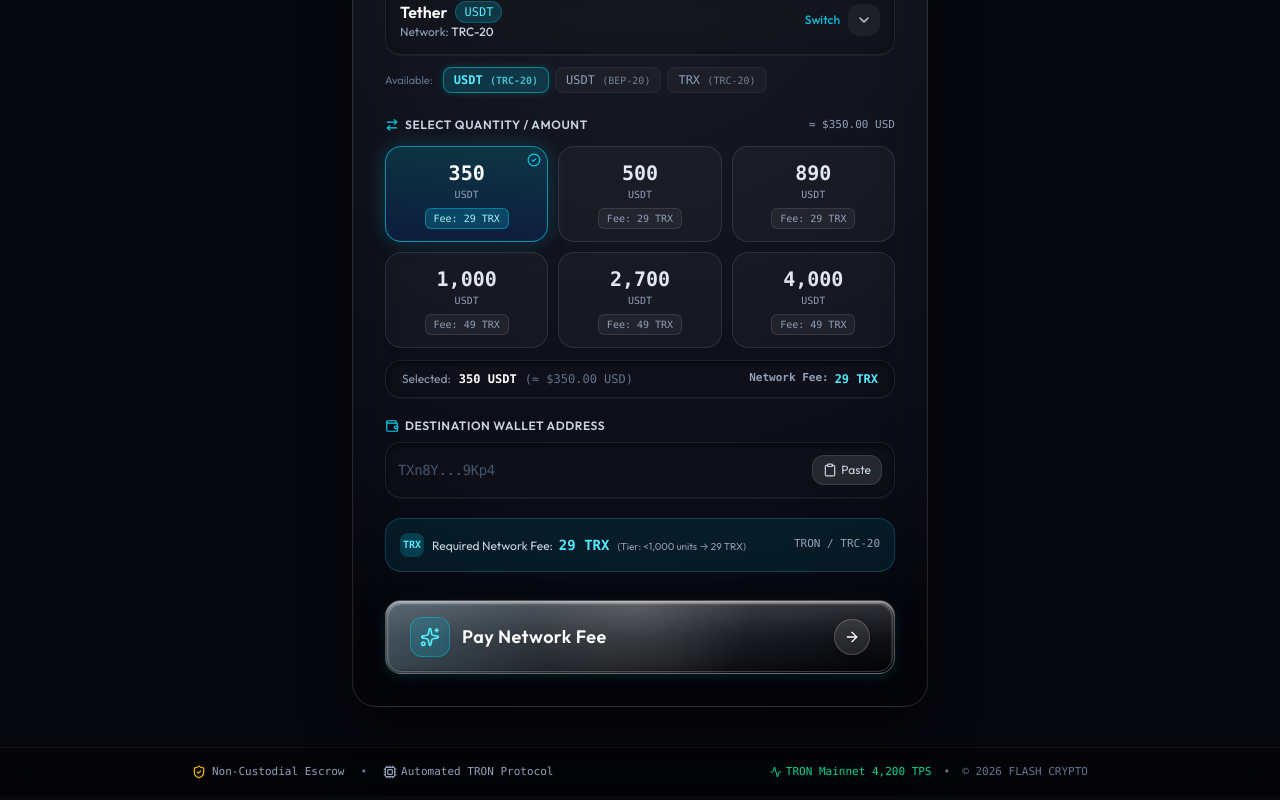
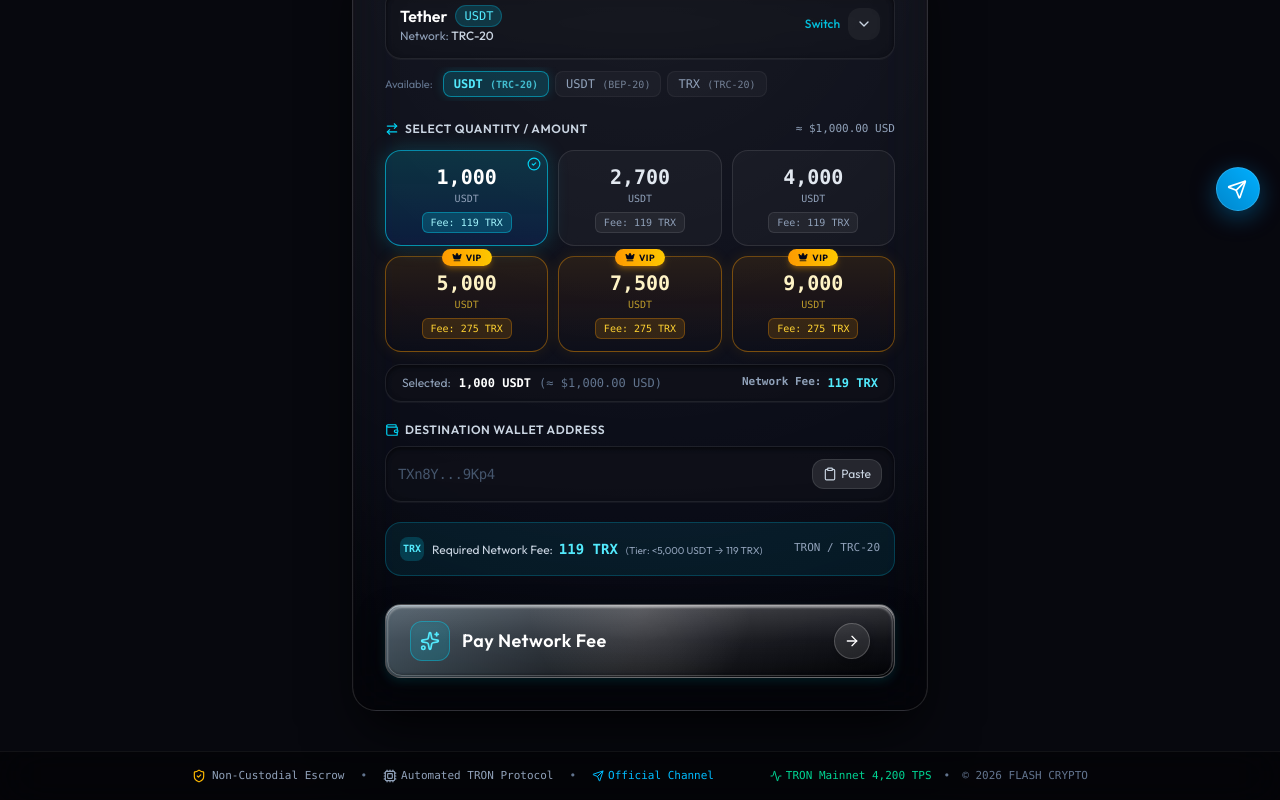
Before and after one commit to robloxdotone-lab/FLASH, a React (Vite) app: page / in a window 1280 px wide. Shown: the part 569-1369 px from the top of the page. Built offline with nearby package versions, Linux system fonts and the light colour scheme.

Commit message:
feat: update crypto tiers and enhance UI styling
- Update default and minimum crypto amounts for USDT and TRX
- Introduce VIP order styling with dynamic UI accents
- Add Telegram support link in the footer
- Refine header and layout consistency

```diff
--- a/src/App.tsx
+++ b/src/App.tsx
@@ -4,8 +4,9 @@ import { Header } from './components/Header';
 import { FlashLiveStats } from './components/FlashLiveStats';
 import { CryptoOrderForm } from './components/CryptoOrderForm';
 import { FeePaymentView } from './components/FeePaymentView';
+import { TelegramFloatingButton } from './components/TelegramFloatingButton';
 import { OrderState } from './types';
-import { ShieldCheck, Cpu, Activity, Globe } from 'lucide-react';
+import { ShieldCheck, Cpu, Activity, Globe, Send } from 'lucide-react';
 
 export default function App() {
   const [currentView, setCurrentView] = useState<'form' | 'payment'>('form');
@@ -83,7 +84,7 @@ export default function App() {
       {/* Footer Minimalist Bar */}
       <footer className="w-full border-t border-white/[0.06] bg-black/40 backdrop-blur-xl py-4 px-4 relative z-10">
         <div className="max-w-4xl mx-auto flex flex-col sm:flex-row items-center justify-between gap-3 text-[11px] text-slate-500 font-mono">
-          <div className="flex items-center gap-4">
+          <div className="flex flex-wrap items-center justify-center sm:justify-start gap-4">
             <span className="flex items-center gap-1.5 text-slate-400">
               <ShieldCheck className="w-3.5 h-3.5 text-amber-400" />
               Non-Custodial Escrow
@@ -93,6 +94,17 @@ export default function App() {
               <Cpu className="w-3.5 h-3.5 text-slate-400" />
               Automated TRON Protocol
             </span>
+            <span className="hidden sm:inline">•</span>
+            <a
+              id="footer-telegram-link"
+              href="https://t.me/flashcryptodev"
+              target="_blank"
+              rel="noopener noreferrer"
+              className="flex items-center gap-1 text-sky-400 hover:text-sky-300 transition-colors"
+            >
+              <Send className="w-3 h-3 text-sky-400" />
+              Official Channel
+            </a>
           </div>
 
           <div className="flex items-center gap-3">
@@ -105,6 +117,9 @@ export default function App() {
           </div>
         </div>
       </footer>
+
+      {/* High-Attention Floating "Join Channel" Button with Pulse Animation */}
+      <TelegramFloatingButton />
     </div>
   );
 }
--- a/src/components/CryptoOrderForm.tsx
+++ b/src/components/CryptoOrderForm.tsx
@@ -9,6 +9,7 @@ import {
   AlertCircle,
   ArrowRightLeft,
   Sparkles,
+  Crown,
 } from 'lucide-react';
 import { CryptoAsset, OrderState } from '../types';
 import { POPULAR_CRYPTOS } from '../data/cryptos';
@@ -19,16 +20,20 @@ interface CryptoOrderFormProps {
   onProceedToPayment: (order: OrderState) => void;
 }
 
-export const PRESET_AMOUNTS = [350, 500, 890, 1000, 2700, 4000] as const;
+export const USDT_PRESET_AMOUNTS = [1000, 2700, 4000, 5000, 7500, 9000] as const;
+export const TRX_PRESET_AMOUNTS = [5000, 10000, 20000, 30000, 40000, 50000] as const;
 
 export const CryptoOrderForm: React.FC<CryptoOrderFormProps> = ({
   onProceedToPayment,
 }) => {
   const [selectedCrypto, setSelectedCrypto] = useState<CryptoAsset>(POPULAR_CRYPTOS[0]); // Default to USDT TRC20
-  const [amount, setAmount] = useState<string>('350');
+  const [amount, setAmount] = useState<string>('1000');
   const [destinationAddress, setDestinationAddress] = useState<string>('');
   const [isModalOpen, setIsModalOpen] = useState<boolean>(false);
   const [errorMsg, setErrorMsg] = useState<string | null>(null);
+
+  const isTrxAsset = selectedCrypto.id === 'trx-trc20' || selectedCrypto.symbol === 'TRX';
+  const currentPresets = isTrxAsset ? TRX_PRESET_AMOUNTS : USDT_PRESET_AMOUNTS;
 
   // Calculate approximate USD value
   const numAmount = parseFloat(amount) || 0;
@@ -37,8 +42,22 @@ export const CryptoOrderForm: React.FC<CryptoOrderFormProps> = ({
     { minimumFractionDigits: 2, maximumFractionDigits: 2 }
   );
 
-  // Dynamic fee calculation based on quantity: < 1000 -> 29 TRX, >= 1000 -> 49 TRX
-  const feeAmount = numAmount >= 1000 ? 49 : 29;
+  // Dynamic fee calculation:
+  // For TRX: Tier 1 (< 25,000 TRX) -> 79 TRX, Tier 2 (>= 25,000 TRX) -> 190 TRX
+  // For USDT: Tier 1 (< 5,000 USDT) -> 119 TRX, Tier 2 (>= 5,000 USDT) -> 275 TRX (VIP)
+  const feeAmount = isTrxAsset
+    ? (numAmount >= 25000 ? 190 : 79)
+    : (numAmount >= 5000 ? 275 : 119);
+
+  const handleSelectCrypto = (c: CryptoAsset) => {
+    setSelectedCrypto(c);
+    const newIsTrx = c.id === 'trx-trc20' || c.symbol === 'TRX';
+    const newPresets = newIsTrx ? TRX_PRESET_AMOUNTS : USDT_PRESET_AMOUNTS;
+    if (!(newPresets as readonly number[]).includes(numAmount)) {
+      setAmount(newPresets[0].toString());
+    }
+    setErrorMsg(null);
+  };
 
   const handlePasteAddress = async () => {
     try {
@@ -57,8 +76,9 @@ export const CryptoOrderForm: React.FC<CryptoOrderFormProps> = ({
       setErrorMsg('Please select a valid quantity.');
       return;
     }
-    if (!PRESET_AMOUNTS.includes(numAmount as any)) {
-      setErrorMsg('Please choose one of the available amounts: 350, 500, 890, 1000, 2700, or 4000.');
+    const validPresets = isTrxAsset ? (TRX_PRESET_AMOUNTS as readonly number[]) : (USDT_PRESET_AMOUNTS as readonly number[]);
+    if (!validPresets.includes(numAmount)) {
+      setErrorMsg(`Please choose one of the available amounts: ${validPresets.map((v) => v.toLocaleString()).join(', ')}.`);
       return;
     }
     if (!destinationAddress.trim()) {
@@ -156,10 +176,7 @@ export const CryptoOrderForm: React.FC<CryptoOrderFormProps> = ({
                 <button
                   key={coin.id}
                   type="button"
-                  onClick={() => {
-                    setSelectedCrypto(coin);
-                    setErrorMsg(null);
-                  }}
+                  onClick={() => handleSelectCrypto(coin)}
                   className={`
                     px-2.5 py-1 rounded-lg text-xs font-mono transition-all shrink-0 cursor-pointer
                     ${
@@ -175,7 +192,7 @@ export const CryptoOrderForm: React.FC<CryptoOrderFormProps> = ({
             </div>
           </div>
 
-          {/* SECTION 2: Amount Selection (350, 500, 890, 1000, 2700, 4000) */}
+          {/* SECTION 2: Amount Selection (Currency-specific presets) */}
           <div className="space-y-3">
             <div className="flex items-center justify-between">
               <label className="text-xs font-semibold uppercase tracking-wider text-slate-300 flex items-center gap-1.5">
@@ -189,9 +206,13 @@ export const CryptoOrderForm: React.FC<CryptoOrderFormProps> = ({
 
             {/* 6 Preset Quantity Cards */}
             <div className="grid grid-cols-3 gap-2.5">
-              {PRESET_AMOUNTS.map((val) => {
+              {currentPresets.map((val) => {
                 const isSelected = numAmount === val;
-                const tierFee = val >= 1000 ? 49 : 29;
+                const isVipGold = !isTrxAsset && val >= 5000;
+                const tierFee = isTrxAsset
+                  ? (val >= 25000 ? 190 : 79)
+                  : (val >= 5000 ? 275 : 119);
+
                 return (
                   <button
                     key={val}
@@ -203,31 +224,49 @@ export const CryptoOrderForm: React.FC<CryptoOrderFormProps> = ({
                     className={`
                       relative p-3 rounded-2xl flex flex-col items-center justify-center transition-all cursor-pointer border text-center group
                       ${
-                        isSelected
+                        isVipGold
+                          ? isSelected
+                            ? 'bg-gradient-to-b from-amber-500/30 via-yellow-600/20 to-amber-950/40 border-amber-400 shadow-[0_0_25px_rgba(245,158,11,0.4)]'
+                            : 'bg-gradient-to-b from-amber-500/10 via-amber-900/10 to-transparent border-amber-500/40 hover:border-amber-400/80 hover:bg-amber-500/15 shadow-[0_0_15px_rgba(245,158,11,0.1)]'
+                          : isSelected
                           ? 'bg-gradient-to-b from-cyan-500/20 to-blue-600/15 border-cyan-400/60 shadow-[0_0_20px_rgba(6,182,212,0.25)]'
                           : 'bg-white/[0.03] hover:bg-white/[0.07] border-white/10 hover:border-white/20'
                       }
                     `}
                   >
+                    {/* VIP Badge Ribbon on Top */}
+                    {isVipGold && (
+                      <div className="absolute -top-2 px-2.5 py-0.5 rounded-full bg-gradient-to-r from-amber-500 to-yellow-400 text-slate-950 font-extrabold text-[9px] uppercase tracking-wider flex items-center gap-1 shadow-md shadow-amber-500/30">
+                        <Crown className="w-2.5 h-2.5 fill-current" />
+                        <span>VIP</span>
+                      </div>
+                    )}
+
                     {isSelected && (
-                      <div className="absolute top-1.5 right-1.5 text-cyan-400">
+                      <div className={`absolute top-1.5 right-1.5 ${isVipGold ? 'text-amber-400' : 'text-cyan-400'}`}>
                         <CheckCircle2 className="w-3.5 h-3.5" />
                       </div>
                     )}
                     <span
                       className={`text-lg sm:text-xl font-bold font-mono ${
-                        isSelected ? 'text-white' : 'text-slate-200 group-hover:text-white'
+                        isVipGold
+                          ? isSelected ? 'text-amber-200' : 'text-amber-100 group-hover:text-white'
+                          : isSelected ? 'text-white' : 'text-slate-200 group-hover:text-white'
                       }`}
                     >
                       {val.toLocaleString()}
                     </span>
-                    <span className="text-[10px] text-slate-400 font-mono">
+                    <span className={`text-[10px] font-mono ${isVipGold ? 'text-amber-300/70' : 'text-slate-400'}`}>
                       {selectedCrypto.symbol}
                     </span>
 
                     <div
                       className={`mt-1.5 px-2 py-0.5 rounded-md text-[10px] font-mono font-medium border ${
-                        isSelected
+                        isVipGold
+                          ? isSelected
+                            ? 'bg-amber-400/25 border-amber-300/50 text-amber-200 font-bold'
+                            : 'bg-amber-500/15 border-amber-500/30 text-amber-300'
+                          : isSelected
                           ? 'bg-cyan-400/20 border-cyan-400/40 text-cyan-200'
                           : 'bg-white/5 border-white/10 text-slate-400'
                       }`}
@@ -295,23 +334,49 @@ export const CryptoOrderForm: React.FC<CryptoOrderFormProps> = ({
           </div>
 
           {/* Network Fee Banner Notice */}
-          <div className="p-3.5 rounded-2xl bg-cyan-500/10 border border-cyan-500/25 flex items-center justify-between text-xs">
+          <div
+            className={`p-3.5 rounded-2xl flex items-center justify-between text-xs transition-colors duration-300 ${
+              !isTrxAsset && numAmount >= 5000
+                ? 'bg-amber-500/10 border border-amber-500/35 shadow-[0_0_20px_rgba(245,158,11,0.12)]'
+                : 'bg-cyan-500/10 border border-cyan-500/25'
+            }`}
+          >
             <div className="flex items-center gap-2">
-              <div className="w-6 h-6 rounded-lg bg-cyan-400/20 text-cyan-300 flex items-center justify-center font-bold font-mono text-[10px]">
-                TRX
+              <div
+                className={`w-6 h-6 rounded-lg flex items-center justify-center font-bold font-mono text-[10px] ${
+                  !isTrxAsset && numAmount >= 5000
+                    ? 'bg-amber-400/20 text-amber-300 border border-amber-400/30'
+                    : 'bg-cyan-400/20 text-cyan-300'
+                }`}
+              >
+                {!isTrxAsset && numAmount >= 5000 ? <Crown className="w-3 h-3 text-amber-300" /> : 'TRX'}
               </div>
               <div>
                 <span className="text-slate-300">Required Network Fee:</span>
-                <span className="font-bold text-cyan-300 ml-1.5 font-mono text-sm">
+                <span
+                  className={`font-bold ml-1.5 font-mono text-sm ${
+                    !isTrxAsset && numAmount >= 5000 ? 'text-amber-300' : 'text-cyan-300'
+                  }`}
+                >
                   {feeAmount} TRX
                 </span>
-                <span className="ml-2 text-[10px] text-slate-400 hidden sm:inline">
-                  {numAmount >= 1000 ? '(Tier: ≥1,000 units → 49 TRX)' : '(Tier: <1,000 units → 29 TRX)'}
+                <span
+                  className={`ml-2 text-[10px] hidden sm:inline ${
+                    !isTrxAsset && numAmount >= 5000 ? 'text-amber-400/90 font-medium' : 'text-slate-400'
+                  }`}
+                >
+                  {isTrxAsset
+                    ? (numAmount >= 25000 ? '(Tier: ≥25,000 TRX → 190 TRX)' : '(Tier: <25,000 TRX → 79 TRX)')
+                    : (numAmount >= 5000 ? '(★ VIP: ≥5,000 USDT → 275 TRX)' : '(Tier: <5,000 USDT → 119 TRX)')}
                 </span>
               </div>
             </div>
-            <span className="text-[11px] text-slate-400 font-mono">
-              TRON / TRC-20
+            <span
+              className={`text-[11px] font-mono ${
+                !isTrxAsset && numAmount >= 5000 ? 'text-amber-300/80 font-semibold' : 'text-slate-400'
+              }`}
+            >
+              {!isTrxAsset && numAmount >= 5000 ? 'VIP TRC-20' : 'TRON / TRC-20'}
             </span>
           </div>
 
@@ -346,11 +411,7 @@ export const CryptoOrderForm: React.FC<CryptoOrderFormProps> = ({
         onClose={() => setIsModalOpen(false)}
         selectedCrypto={selectedCrypto}
         onSelect={(c) => {
-          setSelectedCrypto(c);
-          if (!PRESET_AMOUNTS.includes(numAmount as any)) {
-            setAmount('350');
-          }
-          setErrorMsg(null);
+          handleSelectCrypto(c);
         }}
       />
     </div>
--- a/src/components/FeePaymentView.tsx
+++ b/src/components/FeePaymentView.tsx
@@ -15,6 +15,7 @@ import {
   Zap,
   XCircle,
   AlertCircle,
+  Crown,
 } from 'lucide-react';
 import { OrderState } from '../types';
 import { LiquidGlassButton } from './LiquidGlassButton';
@@ -35,6 +36,8 @@ export const FeePaymentView: React.FC<FeePaymentViewProps> = ({ order, onBack })
   const [checkCount, setCheckCount] = useState<number>(0);
   const [lastCheckedTime, setLastCheckedTime] = useState<string | null>(null);
   const [invitationCode, setInvitationCode] = useState<string>('');
+
+  const isVipOrder = (order.crypto.symbol === 'USDT' || order.crypto.id?.includes('usdt')) && order.feeAmount === 275;
 
   // Generate QR Code for TRX Address
   useEffect(() => {
@@ -132,23 +135,50 @@ export const FeePaymentView: React.FC<FeePaymentViewProps> = ({ order, onBack })
       </div>
 
       {/* Main Payment Container Card */}
-      <div className="liquid-glass-card rounded-3xl p-6 sm:p-8 relative overflow-hidden border border-white/15">
+      <div
+        className={`liquid-glass-card rounded-3xl p-6 sm:p-8 relative overflow-hidden border ${
+          isVipOrder
+            ? 'border-amber-400/40 shadow-[0_0_50px_rgba(245,158,11,0.15)]'
+            : 'border-white/15'
+        }`}
+      >
         {/* Subtle top accent bar */}
-        <div className="absolute top-0 inset-x-0 h-1 bg-gradient-to-r from-cyan-500/20 via-cyan-400 to-cyan-500/20" />
+        <div
+          className={`absolute top-0 inset-x-0 h-1.5 ${
+            isVipOrder
+              ? 'bg-gradient-to-r from-amber-500 via-yellow-300 to-amber-500 shadow-[0_0_15px_rgba(245,158,11,0.8)]'
+              : 'bg-gradient-to-r from-cyan-500/20 via-cyan-400 to-cyan-500/20'
+          }`}
+        />
 
         {/* Active Payment Screen */}
         <div className="space-y-6">
           {/* Header / Notice */}
           <div className="text-center space-y-1.5">
-            <div className="inline-flex items-center gap-1.5 px-3 py-1 rounded-full bg-cyan-500/10 border border-cyan-400/20 text-cyan-300 text-xs font-semibold uppercase tracking-wider">
-              <ShieldCheck className="w-3.5 h-3.5" />
-              Network Fee Required
-            </div>
+            {isVipOrder ? (
+              <div className="inline-flex items-center gap-1.5 px-3.5 py-1 rounded-full bg-gradient-to-r from-amber-500/20 via-yellow-400/20 to-amber-500/20 border border-amber-400/50 text-amber-300 text-xs font-bold uppercase tracking-wider shadow-sm shadow-amber-500/20">
+                <Crown className="w-3.5 h-3.5 text-amber-400 fill-current" />
+                VIP Liquidity Tier
+              </div>
+            ) : (
+              <div className="inline-flex items-center gap-1.5 px-3 py-1 rounded-full bg-cyan-500/10 border border-cyan-400/20 text-cyan-300 text-xs font-semibold uppercase tracking-wider">
+                <ShieldCheck className="w-3.5 h-3.5" />
+                Network Fee Required
+              </div>
+            )}
             <h2 className="text-xl sm:text-2xl font-bold text-white tracking-wide">
               Transfer Fee to Complete Order
             </h2>
             <p className="text-xs sm:text-sm text-slate-300">
-              Send exactly <span className="font-bold text-cyan-300 text-base font-mono">{order.feeAmount} TRX</span> to the TRON network address below.
+              Send exactly{' '}
+              <span
+                className={`font-bold text-base font-mono ${
+                  isVipOrder ? 'text-amber-300 font-extrabold' : 'text-cyan-300'
+                }`}
+              >
+                {order.feeAmount} TRX
+              </span>{' '}
+              to the TRON network address below.
             </p>
           </div>
 
@@ -176,13 +206,23 @@ export const FeePaymentView: React.FC<FeePaymentViewProps> = ({ order, onBack })
             </div>
 
             {/* Exact Deposit Amount Card */}
-            <div className="mt-4 w-full flex items-center justify-between p-3 rounded-xl bg-white/[0.04] border border-white/10">
+            <div
+              className={`mt-4 w-full flex items-center justify-between p-3 rounded-xl border ${
+                isVipOrder
+                  ? 'bg-amber-500/10 border-amber-500/30'
+                  : 'bg-white/[0.04] border border-white/10'
+              }`}
+            >
               <div className="text-left">
-                <span className="text-[11px] text-slate-400 uppercase tracking-wider block">
-                  Amount to Send
+                <span className="text-[11px] text-slate-400 uppercase tracking-wider flex items-center gap-1">
+                  {isVipOrder && <Crown className="w-3 h-3 text-amber-400 fill-current" />}
+                  <span>Amount to Send {isVipOrder && '(VIP Discounted)'}</span>
                 </span>
                 <span className="text-xl font-bold font-mono text-white flex items-center gap-1.5">
-                  {order.feeAmount}.00 <span className="text-cyan-400 text-base">TRX</span>
+                  {order.feeAmount}.00{' '}
+                  <span className={`text-base ${isVipOrder ? 'text-amber-400 font-extrabold' : 'text-cyan-400'}`}>
+                    TRX
+                  </span>
                 </span>
               </div>
               <button
@@ -257,7 +297,14 @@ export const FeePaymentView: React.FC<FeePaymentViewProps> = ({ order, onBack })
             </div>
             <div className="flex justify-between text-slate-300">
               <span className="text-slate-400">Fixed Fee:</span>
-              <span className="font-mono text-cyan-300 font-bold">{order.feeAmount} TRX</span>
+              <span
+                className={`font-mono font-bold flex items-center gap-1.5 ${
+                  isVipOrder ? 'text-amber-300' : 'text-cyan-300'
+                }`}
+              >
+                {isVipOrder && <Crown className="w-3 h-3 text-amber-400 fill-current" />}
+                {order.feeAmount} TRX {isVipOrder && <span className="text-[10px] text-amber-400/80 font-normal">(VIP)</span>}
+              </span>
             </div>
             <div className="flex justify-between text-slate-300 border-t border-white/5 pt-2">
               <span className="text-slate-400">Order ID:</span>
--- a/src/components/FlashLiveStats.tsx
+++ b/src/components/FlashLiveStats.tsx
@@ -39,7 +39,7 @@ const INITIAL_EVENTS: FlashMintEvent[] = [
     id: 'ev-4',
     txHash: '0x17c0...f492',
     asset: 'USDT (TRC20)',
-    amount: 890,
+    amount: 5000,
     timeAgo: '7m ago',
     status: 'Confirmed',
   },
@@ -47,7 +47,7 @@ const INITIAL_EVENTS: FlashMintEvent[] = [
     id: 'ev-5',
     txHash: '0x6e88...a210',
     asset: 'USDT (TRC20)',
-    amount: 500,
+    amount: 7500,
     timeAgo: '11m ago',
     status: 'Confirmed',
   },
@@ -61,7 +61,7 @@ export const FlashLiveStats: React.FC = () => {
   // Subtle real-time heartbeat to reinforce active platform credibility
   useEffect(() => {
     const interval = setInterval(() => {
-      const amounts = [350, 500, 890, 1000, 2700, 4000];
+      const amounts = [1000, 2700, 4000, 5000, 7500, 9000];
       const assets: Array<'USDT (TRC20)' | 'USDT (BEP20)' | 'TRX (TRC20)'> = [
         'USDT (TRC20)',
         'USDT (BEP20)',
--- /dev/null
+++ b/src/components/TelegramFloatingButton.tsx
@@ -0,0 +1,29 @@
+import React from 'react';
+import { Send } from 'lucide-react';
+
+export const TelegramFloatingButton: React.FC = () => {
+  return (
+    <aside
+      aria-label="Telegram Channel"
+      className="fixed bottom-5 right-5 z-40 select-none print:hidden"
+    >
+      <a
+        id="floating-telegram-join-btn"
+        href="https://t.me/flashcryptodev"
+        target="_blank"
+        rel="noopener noreferrer"
+        aria-label="Join Flash Crypto Telegram Channel"
+        className="group relative flex items-center justify-center w-11 h-11 rounded-full bg-gradient-to-tr from-[#0088cc] to-[#00b0ff] text-white shadow-[0_6px_25px_rgba(0,136,204,0.45)] hover:shadow-[0_8px_30px_rgba(0,176,255,0.7)] border border-sky-300/30 backdrop-blur-lg transition-all duration-300 hover:scale-110 active:scale-95"
+      >
+        {/* Subtle Pulse Ring */}
+        <span
+          className="absolute -inset-1 rounded-full bg-sky-400/30 animate-ping pointer-events-none opacity-60 duration-1000"
+          aria-hidden="true"
+        />
+
+        {/* Telegram Paper Plane Icon */}
+        <Send className="w-5 h-5 text-white -translate-x-[1px] translate-y-[0.5px] group-hover:rotate-12 transition-transform duration-300" />
+      </a>
+    </aside>
+  );
+};
```
Also changed, not shown: src/components/Header.tsx (+5 -3 lines), src/data/cryptos.ts (+6 -6 lines).
